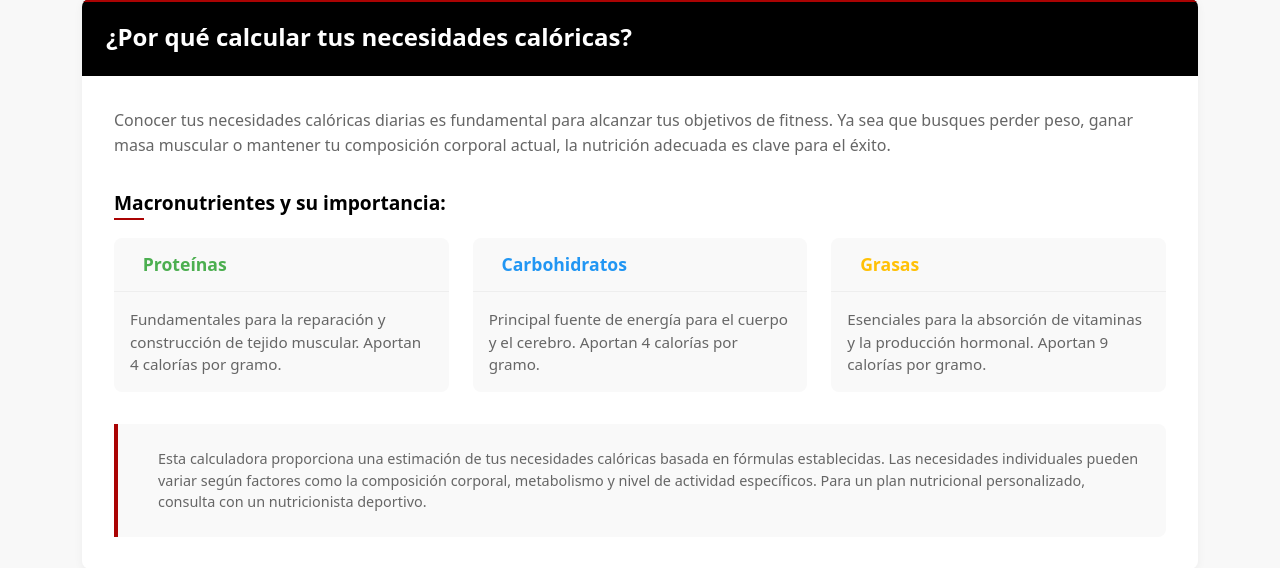
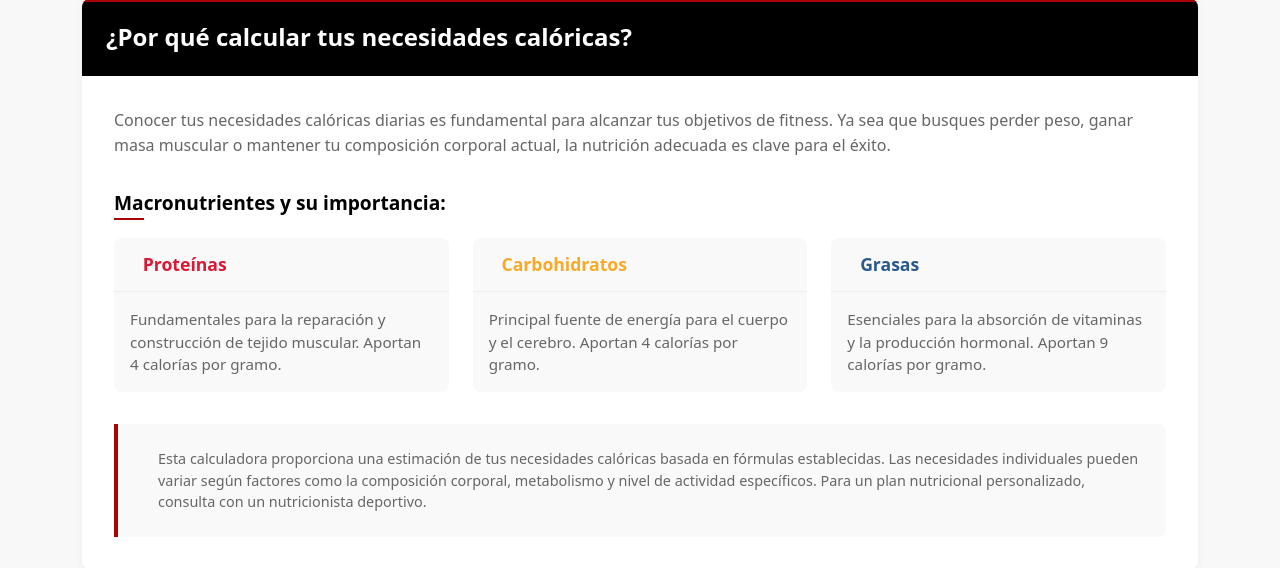
Before and after one commit to diegocardonahernandez/TFG, a PHP site: page /calories in a window 1280 px wide. Shown: the part 1592-2160 px from the top of the page. Run offline with PHP 8.4, Linux system fonts and the light colour scheme; data comes from the database, SQL or seed files in the repository.

Commit message:
IMC Calculator
And anothers smalls desing changes .

```diff
--- a/View/Partials/footer.php
+++ b/View/Partials/footer.php
@@ -79,6 +79,7 @@
     <script src="https://cdn.jsdelivr.net/npm/chart.js"></script>
     <script src="/js/navScroller.js"></script>
     <script type="module" src="/js/caloriesCalculator.js"></script>
+    <script type="module" src="/js/imcCalculator.js"></script>
 </footer>
 </body>
 
--- a/View/caloriesCalc.php
+++ b/View/caloriesCalc.php
@@ -107,7 +107,7 @@
                                 <button type="submit" class="calorie-btn-calculate" id="calorieCalculateBtn">
                                     <i class="fas fa-calculator"></i> Calcular Calorías
                                 </button>
-                                <button type="reset" class="calorie-btn-reset">
+                                <button type="reset" class="calorie-btn-reset" id="calorieResetBtn">
                                     <i class="fas fa-redo"></i> Reiniciar
                                 </button>
                             </div>
--- a/public/css/caloriesCalcStyle.css
+++ b/public/css/caloriesCalcStyle.css
@@ -444,15 +444,15 @@
 }
 
 .protein-color {
-  background-color: #a60f2d;
+  background-color: #d91a36;
 }
 
 .carbs-color {
-  background-color: #ffcd8b;
+  background-color: #f7a928;
 }
 
 .fat-color {
-  background-color: #4b0082;
+  background-color: #2a5a8c;
 }
 
 .calorie-legend-text {
@@ -495,15 +495,15 @@
 }
 
 .protein-icon {
-  background-color: #a60f2d;
+  background-color: #d91a36;
 }
 
 .carbs-icon {
-  background-color: #ffcd8b;
+  background-color: #f7a928;
 }
 
 .fat-icon {
-  background-color: #4b0082;
+  background-color: #2a5a8c;
 }
 
 .calorie-macro-content {
@@ -776,15 +776,15 @@
 }
 
 .protein-header {
-  color: #4caf50;
+  color: #d91a36;
 }
 
 .carbs-header {
-  color: #2196f3;
+  color: #f7a928;
 }
 
 .fat-header {
-  color: #ffc107;
+  color: #2a5a8c;
 }
 
 .calorie-info-macro-header i {
--- a/public/css/categoryStyle.css
+++ b/public/css/categoryStyle.css
@@ -191,7 +191,8 @@
 }
 
 .category-meta-value {
-  color: var(--puro-gray);
+  color: var(--puro-red);
+  font-weight: 600;
 }
 
 .category-product-actions {
--- a/public/css/homeStyle.css
+++ b/public/css/homeStyle.css
@@ -322,7 +322,7 @@ body.has-shipping-bar .hero-section {
 
 .meta-label {
   font-weight: 600;
-  color: var(--puro-gray);
+  color: var(--puro-black);
 }
 
 .meta-value {
--- /dev/null
+++ b/public/js/imcCalculator.js
@@ -0,0 +1,228 @@
+// Script principal para la calculadora de IMC
+document.addEventListener("DOMContentLoaded", function () {
+  // Elementos del DOM
+  const formIMC = document.getElementById("imcCalculatorForm");
+  const heightInput = document.getElementById("imc-height");
+  const weightInput = document.getElementById("imc-weight");
+  const resultContainer = document.getElementById("imcResultsContainer");
+  const initialState = document.getElementById("imcInitialState");
+  const resultIMC = document.getElementById("imcValue");
+  const imcInterpretation = document.getElementById("imcInterpretation");
+  const categoryElement = document.getElementById("imcCategory");
+
+  // Añadir CSS necesario para los marcadores (inmediatamente)
+  addMarkerStyles();
+
+  // Función para calcular IMC
+  function calculateIMC(weight, height) {
+    // Convertir altura de cm a metros
+    const heightInMeters = height / 100;
+    // Calcular IMC: peso(kg) / altura²(m)
+    return weight / (heightInMeters * heightInMeters);
+  }
+
+  // Función principal que se ejecuta al enviar el formulario
+  formIMC.addEventListener("submit", function (event) {
+    event.preventDefault();
+
+    const height = +heightInput.value;
+    const weight = +weightInput.value;
+
+    // Validar datos
+    if (!height || !weight || height < 100 || weight < 30) {
+      alert("Por favor, ingresa datos válidos de altura y peso.");
+      return;
+    }
+
+    // Calcular IMC
+    const imc = calculateIMC(weight, height);
+
+    // Formatear IMC a un decimal
+    const formattedIMC = parseFloat(imc.toFixed(1));
+
+    // Mostrar resultado
+    resultContainer.style.display = "block";
+    initialState.style.display = "none";
+    resultIMC.textContent = formattedIMC;
+
+    // Generar interpretación del IMC
+    generateInterpretation(formattedIMC);
+
+    // Posicionar el marcador en la escala
+    positionImcMarker(formattedIMC);
+  });
+
+  // Agregar listener para resetear el formulario
+  formIMC.addEventListener("reset", function () {
+    resultContainer.style.display = "none";
+    initialState.style.display = "block";
+
+    // Resetear el marcador
+    const marker = document.getElementById("imcMarker");
+    if (marker) {
+      marker.style.display = "none";
+    }
+  });
+
+  /**
+   * Posiciona el marcador en la escala de IMC según el valor calculado
+   * @param {number} imcValue - Valor del IMC calculado
+   */
+  function positionImcMarker(imcValue) {
+    const marker = document.getElementById("imcMarker");
+    const scaleContainer = document.querySelector(".imc-scale-container");
+
+    // Si no existe el marcador, crearlo
+    if (!marker) {
+      const newMarker = document.createElement("div");
+      newMarker.id = "imcMarker";
+      newMarker.className = "imc-scale-marker";
+      scaleContainer.appendChild(newMarker);
+    }
+
+    // Obtener el ancho total de la escala
+    const scaleWidth = document.querySelector(".imc-scale").offsetWidth;
+
+    // Definir los límites de la escala IMC para el cálculo
+    const minIMC = 15; // Valor mínimo considerado en la escala
+    const maxIMC = 40; // Valor máximo considerado en la escala
+    const imcRange = maxIMC - minIMC;
+
+    // Limitar el valor de IMC para la visualización en la escala
+    let boundedIMC = Math.max(minIMC, Math.min(maxIMC, imcValue));
+
+    // Calcular la posición porcentual en la escala
+    let percentage = ((boundedIMC - minIMC) / imcRange) * 100;
+
+    // Limitar el porcentaje entre 0% y 100%
+    percentage = Math.max(0, Math.min(100, percentage));
+
+    // Posicionar el marcador
+    const markerElement = document.getElementById("imcMarker");
+    markerElement.style.left = `${percentage}%`;
+
+    // Hacer visible el marcador
+    markerElement.style.display = "block";
+
+    // Actualizar la categoría y el color del marcador
+    updateCategoryAndMarker(imcValue);
+  }
+
+  /**
+   * Actualiza la categoría de IMC y el color del marcador
+   * @param {number} imcValue - Valor del IMC calculado
+   */
+  function updateCategoryAndMarker(imcValue) {
+    const marker = document.getElementById("imcMarker");
+
+    // Resetear clases del marcador
+    marker.className = "imc-scale-marker";
+
+    // Determinar la categoría según el valor IMC
+    let category, markerClass;
+
+    if (imcValue < 18.5) {
+      category = "Bajo peso";
+      markerClass = "imc-marker-underweight";
+    } else if (imcValue >= 18.5 && imcValue < 25) {
+      category = "Peso normal";
+      markerClass = "imc-marker-normal";
+    } else if (imcValue >= 25 && imcValue < 30) {
+      category = "Sobrepeso";
+      markerClass = "imc-marker-overweight";
+    } else if (imcValue >= 30 && imcValue < 35) {
+      category = "Obesidad grado I";
+      markerClass = "imc-marker-obese";
+    } else if (imcValue >= 35 && imcValue < 40) {
+      category = "Obesidad grado II";
+      markerClass = "imc-marker-obese";
+    } else {
+      category = "Obesidad grado III";
+      markerClass = "imc-marker-obese";
+    }
+
+    // Actualizar el texto de la categoría
+    categoryElement.textContent = category;
+
+    // Añadir clase al marcador según la categoría
+    marker.classList.add(markerClass);
+  }
+
+  /**
+   * Genera la interpretación textual del IMC
+   * @param {number} imcValue - Valor del IMC calculado
+   */
+  function generateInterpretation(imcValue) {
+    const gender = document.querySelector('input[name="gender"]:checked').value;
+    const interpretation = document.getElementById("imcInterpretation");
+
+    let message = "";
+
+    // Interpretación general basada en el IMC
+    if (imcValue < 18.5) {
+      message = `Tu IMC de ${imcValue} indica que tienes bajo peso. `;
+    } else if (imcValue >= 18.5 && imcValue < 25) {
+      message = `¡Felicidades! Tu IMC de ${imcValue} está dentro del rango normal. `;
+    } else if (imcValue >= 25 && imcValue < 30) {
+      message = `Tu IMC de ${imcValue} indica sobrepeso. `;
+    } else if (imcValue >= 30 && imcValue < 35) {
+      message = `Tu IMC de ${imcValue} indica obesidad grado I. `;
+    } else if (imcValue >= 35 && imcValue < 40) {
+      message = `Tu IMC de ${imcValue} indica obesidad grado II. `;
+    } else {
+      message = `Tu IMC de ${imcValue} indica obesidad grado III. `;
+    }
+
+    // Mostrar la interpretación
+    interpretation.textContent = message;
+    interpretation.style.display = "block";
+  }
+
+  /**
+   * Añade los estilos CSS necesarios para los marcadores de IMC
+   */
+  function addMarkerStyles() {
+    // Comprobar si los estilos ya existen para evitar duplicaciones
+    if (!document.getElementById("imc-marker-styles")) {
+      const style = document.createElement("style");
+      style.id = "imc-marker-styles";
+      style.textContent = `
+          .imc-scale-marker {
+            position: absolute;
+            bottom: 100%;
+            width: 16px;
+            height: 16px;
+            background-color: #333;
+            border-radius: 50%;
+            transform: translateX(-50%);
+            border: 2px solid white;
+            box-shadow: 0 0 5px rgba(0,0,0,0.3);
+            transition: left 0.5s ease-in-out;
+          }
+
+          .imc-marker-underweight {
+            background-color: #3b82f6; /* Azul para bajo peso */
+          }
+
+          .imc-marker-normal {
+            background-color: #22c55e; /* Verde para peso normal */
+          }
+
+          .imc-marker-overweight {
+            background-color: #f59e0b; /* Amarillo para sobrepeso */
+          }
+
+          .imc-marker-obese {
+            background-color: #ef4444; /* Rojo para obesidad */
+          }
+
+          .imc-scale-container {
+            position: relative;
+            margin-top: 20px;
+            margin-bottom: 30px;
+          }
+        `;
+      document.head.appendChild(style);
+    }
+  }
+});
--- /dev/null
+++ b/public/js/utils/imcFormula.js
@@ -0,0 +1,5 @@
+export function calculateIMC(weight, height) {
+  const heightInMeters = height / 100;
+  const imc = weight / Math.pow(heightInMeters, 2);
+  return imc.toFixed(2);
+}
```
Also changed, not shown: View/imcCalc.php (+14 -13 lines), public/css/imcCalcStyle.css (+0 -34 lines), public/js/caloriesCalculator.js (+17 -11 lines), public/imgs/No Usadas/proteina.png (added), public/imgs/Suplementos/proteina.png.
